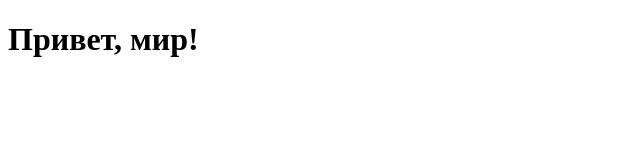
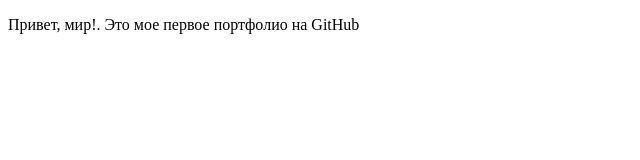
Before and after one commit to Xhale-1/Xhale-1.github.io, a plain HTML site: page index.html in a window 1280 px wide. Shown: the whole page, without its empty margins (0-640 px from the left). Drawn offline with Linux system fonts and the light colour scheme.

Commit message:
Update index.html

```diff
--- a/index.html
+++ b/index.html
@@ -5,7 +5,7 @@
 </head>
 <body>
 
-  <h1>Привет, мир!</h1>
+    <p>Привет, мир!. Это мое первое портфолио на GitHub</p>
 
 </body>
 </html>
```
